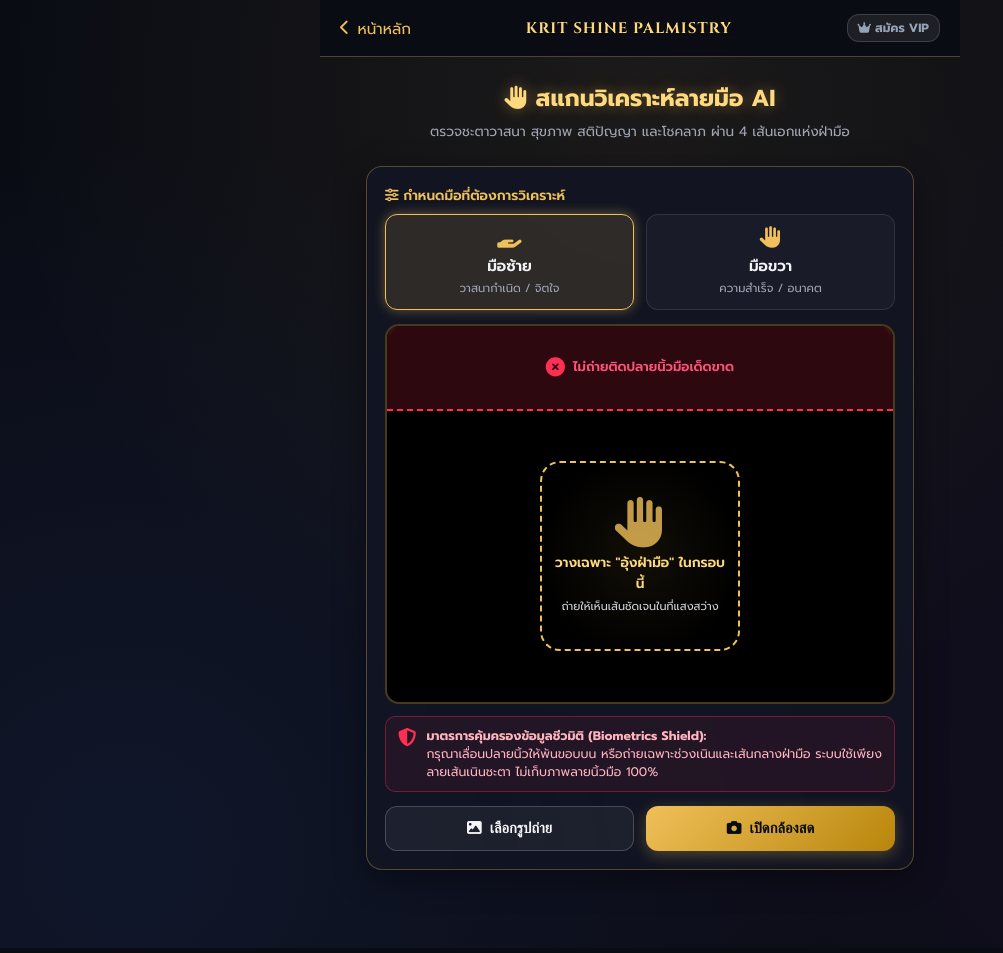
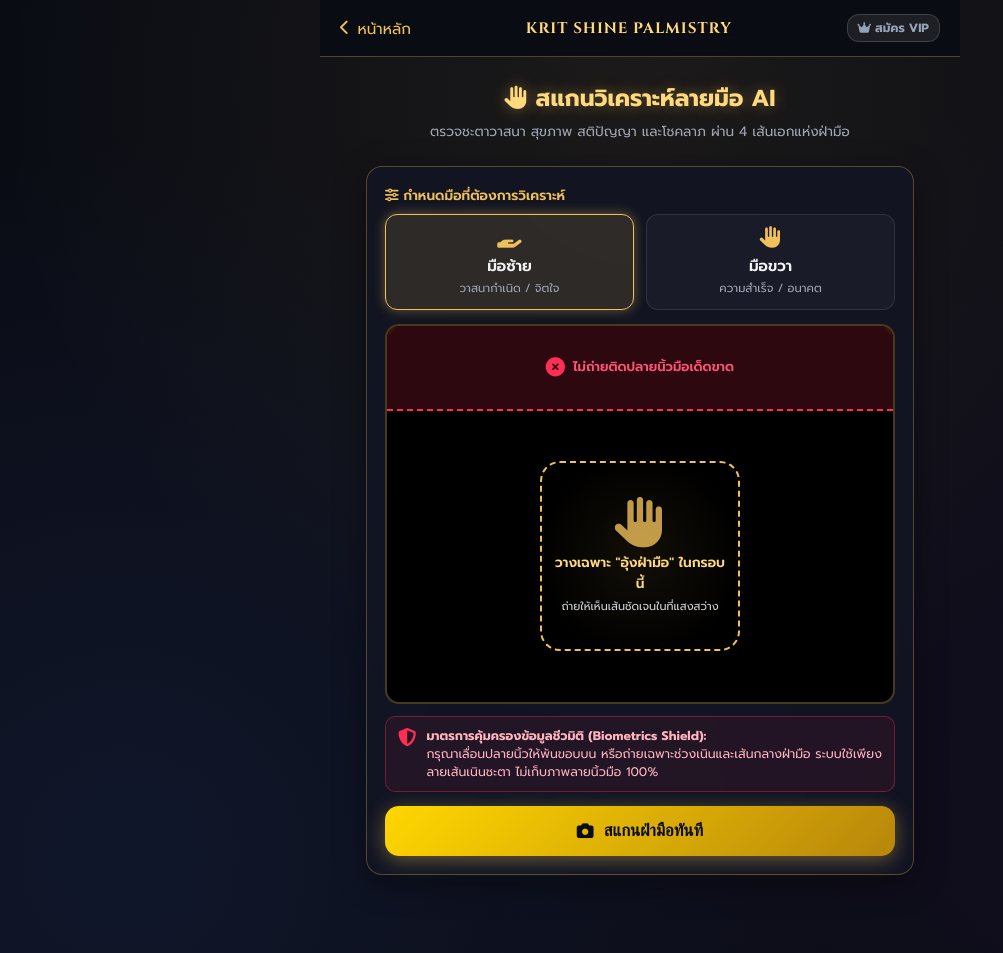
Before and after one commit to kitshine8945-ops/krit-shine-astrology, a website: page palm.html in a window 1280 px wide. Shown: the whole page, without its empty margins (0-1003 px from the left). Drawn offline with Linux system fonts and the light colour scheme.

Commit message:
Update palm.html

```diff
--- a/palm.html
+++ b/palm.html
@@ -189,7 +189,6 @@
             justify-content: center;
         }
 
-        /* รูปภาพต้องคุมด้วย img แท้ ไม่ใช้ Background เพื่อให้ Android แสดงผลได้แน่นอน */
         #palmImage {
             width: 100%;
             height: 100%;
@@ -306,38 +305,34 @@
             margin-top: 2px;
         }
 
-        .camera-actions {
-            display: grid;
-            grid-template-columns: 1fr 1fr;
-            gap: 12px;
+        /* ปุ่มเดี่ยวเต็มความกว้าง */
+        .camera-actions-single {
+            display: flex;
+            width: 100%;
             margin-top: 14px;
         }
 
-        .btn-action {
+        .btn-scan-main {
+            width: 100%;
             display: flex;
             align-items: center;
             justify-content: center;
-            gap: 8px;
-            padding: 13px 14px;
-            border-radius: 12px;
-            font-size: 0.92rem;
-            font-weight: 600;
+            gap: 10px;
+            padding: 15px 20px;
+            border-radius: 14px;
+            font-size: 1.05rem;
+            font-weight: 700;
             text-align: center;
             cursor: pointer;
             border: none;
-            transition: all 0.2s ease;
+            background: linear-gradient(135deg, #ffd700 0%, #b8860b 100%);
+            color: #0a0c14;
+            box-shadow: 0 4px 20px rgba(240, 192, 90, 0.4);
+            transition: all 0.25s ease;
         }
 
-        .btn-gold {
-            background: linear-gradient(135deg, #f0c05a 0%, #b8860b 100%);
-            color: #0a0c14;
-            box-shadow: 0 4px 15px rgba(240, 192, 90, 0.3);
-        }
-
-        .btn-outline {
-            background: rgba(255, 255, 255, 0.05);
-            color: var(--text-light);
-            border: 1px solid rgba(255, 255, 255, 0.2);
+        .btn-scan-main:active {
+            transform: scale(0.98);
         }
 
         .hidden-file-el {
@@ -612,16 +607,13 @@
                 </div>
             </div>
 
-            <div class="camera-actions">
-                <button type="button" class="btn-action btn-outline" onclick="triggerFilePicker('gallery')">
-                    <i class="fa-solid fa-image"></i> เลือกรูปถ่าย
-                </button>
-                <button type="button" class="btn-action btn-gold" onclick="triggerFilePicker('camera')">
-                    <i class="fa-solid fa-camera"></i> เปิดกล้องสด
+            <!-- ปุ่มเดี่ยวเต็มแถว สวยงาม ใช้งานสะดวก -->
+            <div class="camera-actions-single">
+                <button type="button" class="btn-scan-main" onclick="triggerCameraScan()">
+                    <i class="fa-solid fa-camera"></i> สแกนฝ่ามือทันที
                 </button>
             </div>
 
-            <input type="file" id="realGalleryInput" class="hidden-file-el" accept="image/*" onchange="onHandFileChosen(this)">
             <input type="file" id="realCameraInput" class="hidden-file-el" accept="image/*" capture="environment" onchange="onHandFileChosen(this)">
         </div>
 
@@ -914,7 +906,7 @@
                      • <strong>ทิศมงคลในการตั้งโต๊ะทำงาน:</strong> หันหน้าไปทาง 'ทิศตะวันออกเฉียงเหนือ' หรือ 'ทิศตะวันออก' เพื่อรับพลังงานบารมีจากดาวพฤหัสบดี เสริมอำนาจการเจรจา<br>
                      • <strong>บทสวดและเคล็ดสะเดาะเคราะห์:</strong> สวด 'พระคาถาเงินล้าน' ๙ จบเป็นประจำทุกเช้า และหาโอกาสทำบุญถวายแสงสว่าง หลอดไฟ ค่าน้ำค่าไฟวัด เพื่อเปิดทางปัญญาและเส้นวาสนาให้เจิดจรัส`,
 
-                    `• <strong>อัญมณีและสีเสริมมงคลประจำฝ่ามือ:</strong> หินอความารีน (Aquamarine), หยกมงคล หรือไพลิน ช่วยปรับสมดุลธาตุน้ำและลมในร่างกาย ป้องกันความเครียดสะสม<br>
+                    `• <strong>อัญมณีและสีเสริมมงคลประจำฝ่ามือ:</strong> หินอความารีน (Aquamarine), หยกมงคล หรือไพลิน ช่วยปรับสมดุลธาตน้ำและลมในร่างกาย ป้องกันความเครียดสะสม<br>
                      • <strong>ทิศมงคลในการตั้งโต๊ะทำงาน:</strong> หันหน้าไปทาง 'ทิศเหนือ' เพื่อเสริมสภาพคล่องทางการเงินและการติดต่อค้าขายให้ราบรื่นไร้อุปสรรค<br>
                      • <strong>บทสวดและเคล็ดสะเดาะเคราะห์:</strong> สวด 'บทมหาจักรพรรดิ' แผ่เมตตาปรับภพภูมิ และหมั่นทำบุญไถ่ชีวิตโคกระบือหรือปล่อยสัตว์น้ำหน้าเขียง จะช่วยเสริมพลังชีวิตให้ยืนยาวและแคล้วคลาดจากศัตรู`
                 ]
@@ -1022,20 +1014,15 @@
             }
         }
 
-        function triggerFilePicker(type) {
-            if (type === 'gallery') {
-                document.getElementById('realGalleryInput').click();
-            } else {
-                document.getElementById('realCameraInput').click();
-            }
+        function triggerCameraScan() {
+            document.getElementById('realCameraInput').click();
         }
 
         // =========================================================================
-        // 1. ระบบวิเคราะห์ 4-Quadrant Brightness Ratio (จำแนกคนจริง ไม่สุ่ม)
+        // ระบบวิเคราะห์สัณฐาน 4-Quadrant Brightness Ratio (จำแนกคนจริง ไม่สุ่ม)
         // =========================================================================
         function extractPalmFeatureRatio(imgElem) {
             try {
-                // สเกลขนาดจิ๋วสุด ๆ เพื่อไม่ให้ Memory บน Android Crash
                 const canvas = document.createElement('canvas');
                 canvas.width = 16;
                 canvas.height = 16;
@@ -1043,7 +1030,7 @@
                 ctx.drawImage(imgElem, 0, 0, 16, 16);
                 const pix = ctx.getImageData(0, 0, 16, 16).data;
 
-                let q1 = 0, q2 = 0, q3 = 0, q4 = 0; // 4 โซนฝ่ามือ (บนซ้าย, บนขวา, ล่างซ้าย, ล่างขวา)
+                let q1 = 0, q2 = 0, q3 = 0, q4 = 0;
 
                 for (let y = 0; y < 16; y++) {
                     for (let x = 0; x < 16; x++) {
@@ -1058,11 +1045,9 @@
                 }
 
                 // สัดส่วนเปรียบเทียบระหว่างโซนล่าง (เนินศุกร์/อุ้งมือ) กับโซนบน (เนินนิ้วมือ)
-                // คนเดิมถ่ายซ้ำ อัตราส่วนระหว่างโซนจะไม่เปลี่ยน แม้แสงภายนอกจะเปลี่ยน
                 const ratioVertical = Math.round((q3 + q4) / (q1 + q2 + 1) * 10);
                 const ratioHorizontal = Math.round((q1 + q3) / (q2 + q4 + 1) * 10);
 
-                // ได้ค่าเอกลักษณ์เฉพาะของโครงสร้างมือคู่นี้
                 const handSignature = Math.abs((ratioVertical * 3) + (ratioHorizontal * 7));
                 return handSignature;
             } catch (e) {
@@ -1071,7 +1056,7 @@
         }
 
         // =========================================================================
-        // 2. ระบบโหลดรูปภาพฉบับ Native Android (ไม่จอดำแน่นอน 100%)
+        // ระบบรับภาพ Native Android & iOS (ไม่จอดำแน่นอน 100%)
         // =========================================================================
         function onHandFileChosen(input) {
             if (!input.files || !input.files[0]) return;
@@ -1081,13 +1066,12 @@
             const guide = document.getElementById('guideOverlay');
             if (guide) guide.style.display = 'none';
 
-            // ใช้ FileReader อ่าน Base64 ตรงเข้าแท็ก img ทันที (แก้บั๊กจอดำบน Android)
+            // ใช้ FileReader ตรงเข้า tag img
             const reader = new FileReader();
             reader.onload = function(evt) {
                 imgElement.src = evt.target.result;
                 imgElement.style.display = 'block';
 
-                // วิเคราะห์สัดส่วนมือเมื่อภาพขึ้นจอ
                 setTimeout(() => {
                     currentImageHash = extractPalmFeatureRatio(imgElement);
                     runScanProcess();
@@ -1116,7 +1100,7 @@
         function renderPrediction() {
             const pool = predictionPool[currentHand];
 
-            // ใช้รหัสสัดส่วนฝ่ามือจริงมากระจายผลทำนาย
+            // นำรหัสสัดส่วนโครงสร้างฝ่ามือจริงมากระจายผลทำนาย
             const lifeIdx = currentImageHash % pool.life.length;
             const headIdx = (currentImageHash + 1) % pool.head.length;
             const heartIdx = (currentImageHash + 2) % pool.heart.length;
@@ -1132,7 +1116,7 @@
 
             document.getElementById('targetBadge').innerText = (currentHand === 'left') ? 'มือซ้าย (วาสนากำเนิด • จิตใจ)' : 'มือขวา (ความสำเร็จ • อนาคต)';
 
-            // ผลการทำนาย 4 เส้นหลัก
+            // 4 เส้นหลัก
             document.getElementById('lifeTag').innerText = pool.life[lifeIdx].tag;
             document.getElementById('lifeResult').innerText = pool.life[lifeIdx].text;
 
@@ -1147,7 +1131,7 @@
 
             document.getElementById('blessingText').innerText = pool.blessings[blessIdx];
 
-            // ผลการทำนายระดับ VIP จัดเต็มทั้ง 6 มิติ
+            // VIP 6 มิติ
             document.getElementById('vipMountsResult').innerHTML = pool.vipMounts[mountsIdx];
             document.getElementById('vipTimelineResult').innerHTML = pool.vipTimeline[timelineIdx];
             document.getElementById('vipSignsResult').innerHTML = pool.vipSigns[signsIdx];
```
